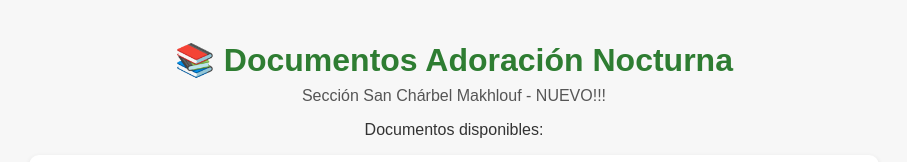
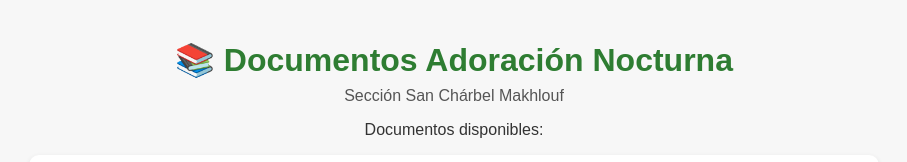
Before and after one commit to an-sancharbel/documentos, a plain HTML site: page index.html in a window 1280 px wide. Shown: the top 162 px of the page, without its empty margins (186-1093 px from the left). Drawn offline with Linux system fonts and the light colour scheme; no server answers.

Commit message:
Update index.html

```diff
--- a/index.html
+++ b/index.html
@@ -79,7 +79,7 @@
 
 <body>
   <h1>📚 Documentos Adoración Nocturna</h1>
-  <p class="subtitulo">Sección San Chárbel Makhlouf - NUEVO!!!</p>
+  <p class="subtitulo">Sección San Chárbel Makhlouf</p>
 
   <p>Documentos disponibles:</p>
 
```
